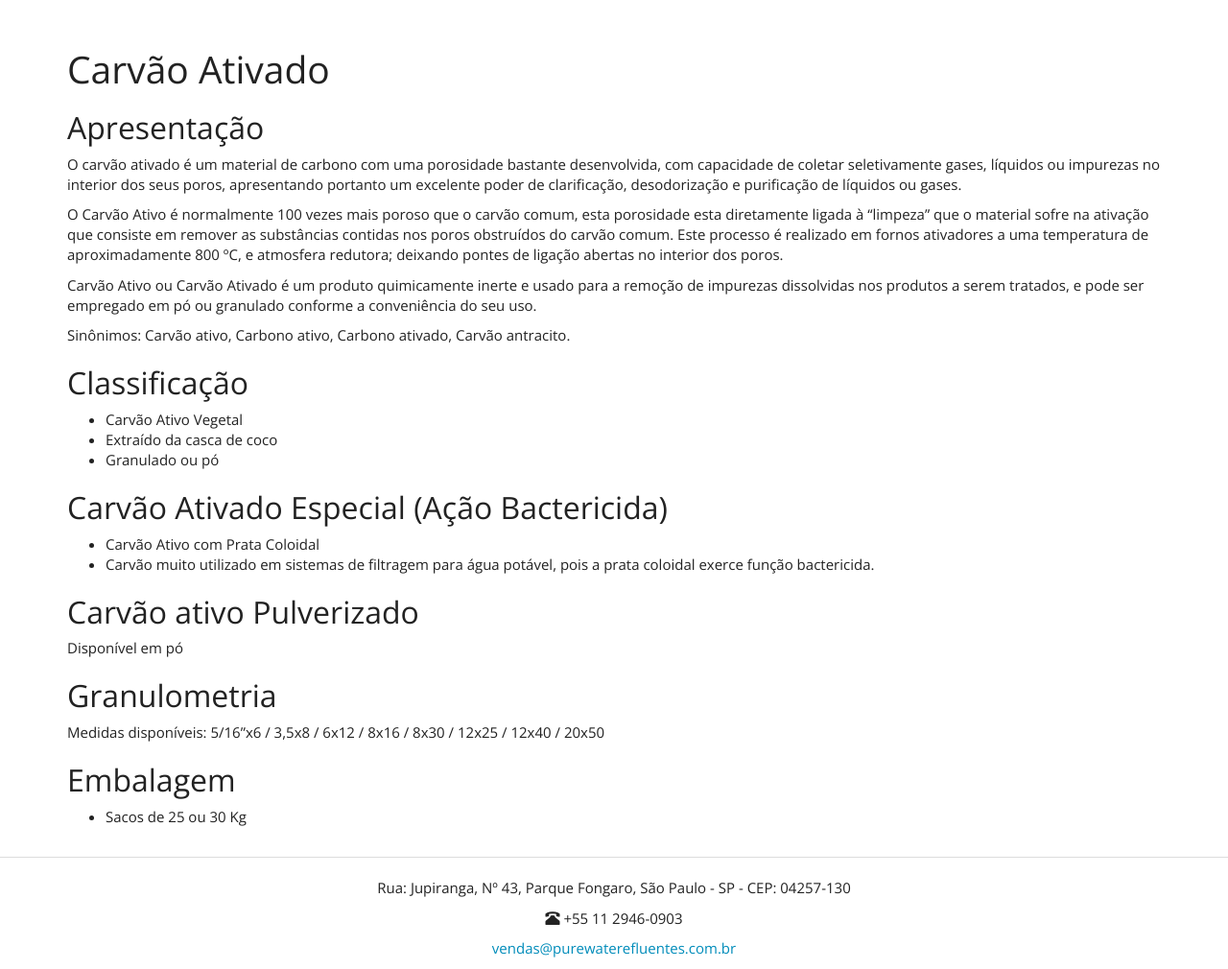
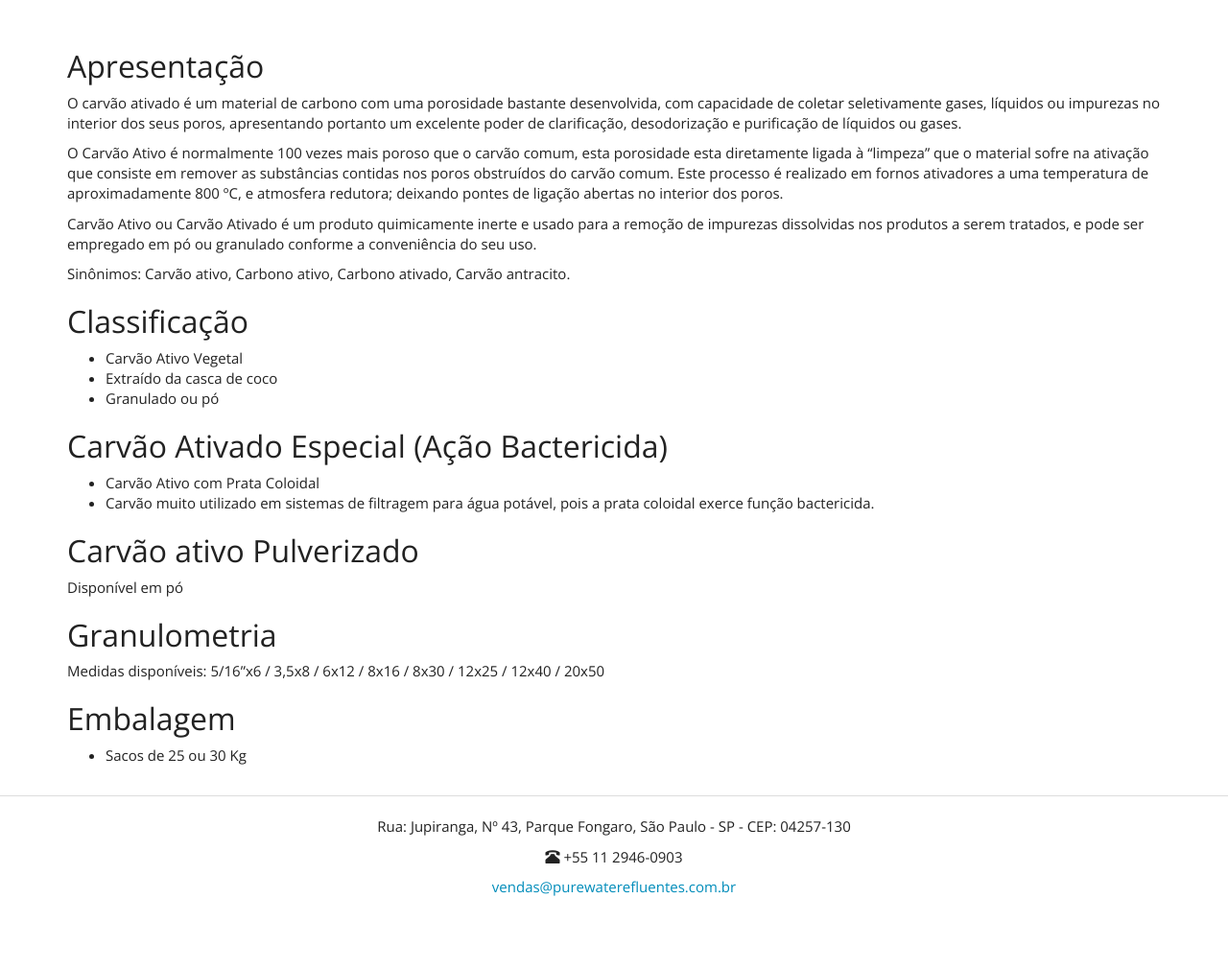
Before and after one commit to purewaterefluentes/purewaterefluentes.github.io, a Jekyll site: the page built from produtos/carvao-ativo-areia.md, in a window 1280 px wide and 1257 px high. Shown: the part 247-1257 px from the top of the window at 96% size. Built offline with Jekyll 4.4.1, drawn with Linux system fonts in a browser that asks for light colours; nearby versions of some CDN libraries; library files that are not in the unit come from our copies.

Commit message:
Update carvao-ativo-areia.md

```diff
--- a/produtos/carvao-ativo-areia.md
+++ b/produtos/carvao-ativo-areia.md
@@ -2,8 +2,6 @@
 layout: default
 title: Carvao Ativado
 ---
-
-# Carvão Ativado
 
 ## Apresentação
 
```
